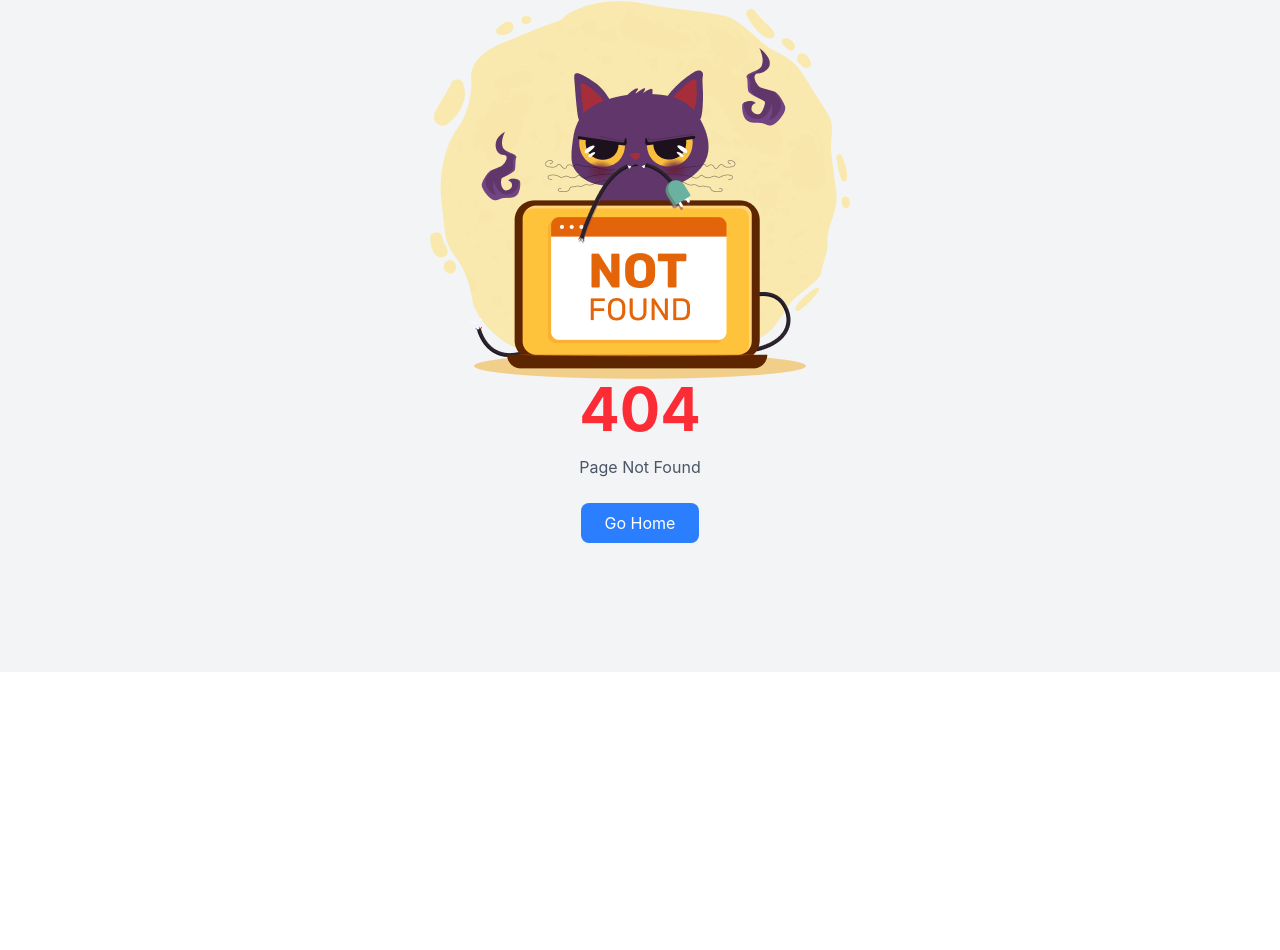
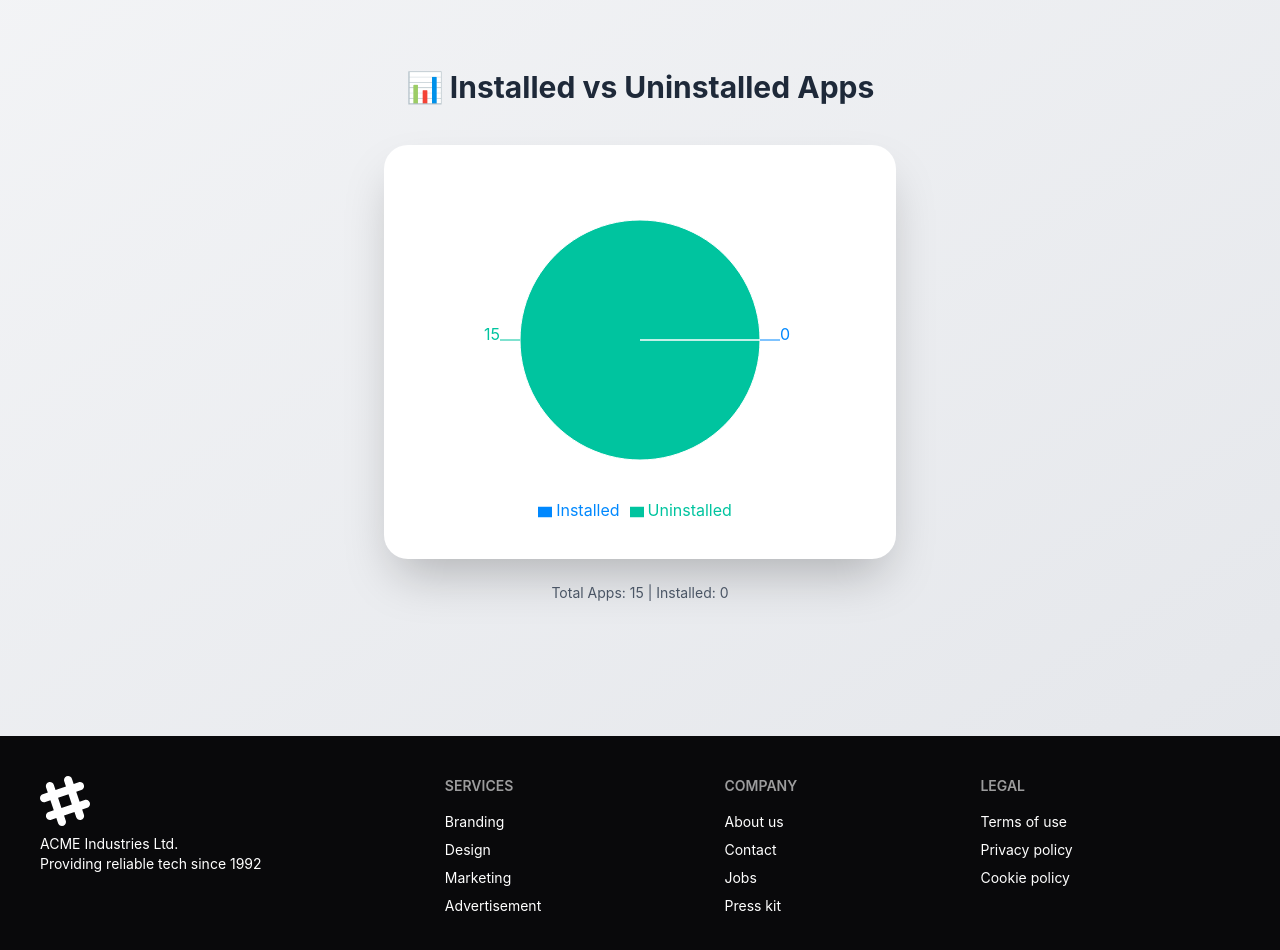
Before and after one commit to mdshantosharker/Ph-Play-Store, a React (Vite) app: page /dashboard in a window 1280 px wide. Before the commit this address had no page. Shown: the part 128-1078 px from the top of the page. Before the commit the page ends 800 px from the top, so only its background shows below. Built offline with nearby package versions, Linux system fonts and the light colour scheme.

Commit message:
complete project

```diff
--- a/package.json
+++ b/package.json
@@ -15,9 +15,11 @@
     "react": "^19.2.4",
     "react-dom": "^19.2.4",
     "react-icons": "^5.6.0",
+    "react-is": "^19.2.5",
     "react-router": "^7.14.0",
     "react-spinners": "^0.17.0",
     "react-toastify": "^11.0.5",
+    "recharts": "^3.8.1",
     "tailwindcss": "^4.2.2"
   },
   "devDependencies": {
--- a/src/Pages/Apps/Apps.jsx
+++ b/src/Pages/Apps/Apps.jsx
@@ -23,15 +23,15 @@ const Apps = () => {
   // console.log(apps);
 
   return (
-    <div className="bg-gray-200">
-      <div className="container mx-auto  py-10">
+    <div className="bg-gray-200 ">
+      <div className="container w-11/12 mx-auto  py-10">
         <div className="text-center">
           <h1 className="font-bold text-6xl">Our All Applications</h1>
           <p className="text-[#627382] mb-20 mt-4">
             Explore All Apps on the Market developed by us. We code for Millions
           </p>
         </div>
-        <div className="flex justify-between items-center mb-14">
+        <div className="flex flex-col md:flex-row justify-between items-center mb-14 gap-10">
           <h2 className="text-2xl font-bold ">({apps.length})Apps Found</h2>
 
           <label className="input">
@@ -59,7 +59,7 @@ const Apps = () => {
             <FadeLoader color="#862fe8" />
           </div>
         ) : (
-          <div className="grid grid-cols-1 md:grid-cols-3 lg:grid-cols-4 gap-10">
+          <div className="grid grid-cols-1  md:grid-cols-3 lg:grid-cols-4 gap-10">
             {apps.map((app) => (
               <AppsCard key={app.id} app={app}>
                 {app.title}
--- a/src/Pages/InstalledApps/InstalledApps.jsx
+++ b/src/Pages/InstalledApps/InstalledApps.jsx
@@ -1,6 +1,7 @@
 import React, { useContext } from "react";
 import { AppContext } from "../../context/AppContext";
 import { toast } from "react-toastify";
+import { Link } from "react-router";
 
 const InstalledApps = () => {
   const { installed, setInstalled } = useContext(AppContext);
@@ -10,6 +11,30 @@ const InstalledApps = () => {
     toast.error(`${app.title}`);
   };
   console.log(installed);
+  if (installed.length === 0) {
+    return (
+      <div className="min-h-screen flex flex-col items-center justify-center bg-gray-100 p-6 text-center">
+
+        <div className="text-6xl mb-4">📱</div>
+
+
+        <h1 className="text-3xl font-bold text-gray-700">No Apps Installed</h1>
+
+
+        <p className="text-gray-500 mt-2">
+          You haven’t installed any apps yet. Start exploring and install your
+          favorite apps!
+        </p>
+
+
+        <Link to={"/apps"}>
+          <button className="mt-6 px-6 py-3 bg-purple-500 text-white rounded-xl shadow-md hover:bg-purple-600 hover:scale-105 transition">
+            Browse Apps
+          </button>
+        </Link>
+      </div>
+    );
+  }
   return (
     <div className="min-h-screen bg-gray-100 p-6">
       <h1 className="text-3xl container mx-auto font-bold text-center mb-8">
--- /dev/null
+++ b/src/Pages/dashboard/DashBoard.jsx
@@ -0,0 +1,52 @@
+import React, { useContext } from "react";
+import { Legend, Pie, PieChart, ResponsiveContainer, Tooltip } from "recharts";
+import { AppContext } from "../../context/AppContext";
+import { useLoaderData } from "react-router";
+
+const DashBoard = () => {
+    const allApps = useLoaderData()
+    // console.log(allApps.length);
+  const { installed } = useContext(AppContext);
+//   console.log(installed);
+  const unInstalledApp = allApps.length-installed.length
+//   console.log(unInstalledApp);
+  const data = [
+    { name: "Installed", value: installed.length, fill: "#0088FE" },
+    { name: "Uninstalled", value: unInstalledApp, fill: "#00C49F" },
+  ];
+  return (
+    <div className="min-h-screen bg-linear-to-br from-gray-100 to-gray-200 flex flex-col items-center justify-center p-6">
+      <h2 className="font-bold text-3xl mb-10 text-gray-800 text-center">
+        📊 Installed vs Uninstalled Apps
+      </h2>
+
+      <div className="bg-white shadow-2xl rounded-3xl p-8 w-full max-w-lg">
+        <div className="w-full h-87.5">
+          <ResponsiveContainer width="100%" height="100%">
+            <PieChart>
+              <Pie
+                data={data}
+                dataKey="value"
+                nameKey="name"
+                cx="50%"
+                cy="50%"
+                outerRadius={120}
+                label
+              />
+
+              <Tooltip />
+              <Legend />
+            </PieChart>
+          </ResponsiveContainer>
+        </div>
+      </div>
+
+      {/* Bottom Info */}
+      <div className="mt-6 text-gray-600 text-sm text-center">
+        Total Apps: {allApps.length} | Installed: {installed.length}
+      </div>
+    </div>
+  );
+};
+
+export default DashBoard;
--- a/src/Routes/Routes.jsx
+++ b/src/Routes/Routes.jsx
@@ -5,6 +5,7 @@ import HomePage from "../Pages/Homepage/HomePage";
 import Apps from "../Pages/Apps/Apps";
 import InstalledApps from "../Pages/InstalledApps/InstalledApps";
 import AppDetails from "../Pages/AppDetails/AppDetails";
+import DashBoard from "../Pages/dashboard/DashBoard";
 export const router = createBrowserRouter([
   {
     path: "/",
@@ -25,6 +26,11 @@ export const router = createBrowserRouter([
         path: "/installedApps",
         element: <InstalledApps></InstalledApps>,
       },
+      {
+        path: "/dashboard",
+        loader: () => fetch("/data.json"),
+        element: <DashBoard></DashBoard>,
+      },
     ],
   },
   {
--- a/src/components/Shared/Footer.jsx
+++ b/src/components/Shared/Footer.jsx
@@ -2,7 +2,26 @@ import React from "react";
 
 const Footer = () => {
   return (
-    <footer className="footer sm:footer-horizontal bg-neutral text-neutral-content p-10">
+    <div className=" bg-neutral">
+      <footer className="footer container mx-auto sm:footer-horizontal  text-white p-10">
+        <aside>
+          <svg
+            width="50"
+            height="50"
+            viewBox="0 0 24 24"
+            xmlns="http://www.w3.org/2000/svg"
+            fillRule="evenodd"
+            clipRule="evenodd"
+            className="fill-current"
+          >
+            <path d="M22.672 15.226l-2.432.811.841 2.515c.33 1.019-.209 2.127-1.23 2.456-1.15.325-2.148-.321-2.463-1.226l-.84-2.518-5.013 1.677.84 2.517c.391 1.203-.434 2.542-1.831 2.542-.88 0-1.601-.564-1.86-1.314l-.842-2.516-2.431.809c-1.135.328-2.145-.317-2.463-1.229-.329-1.018.211-2.127 1.231-2.456l2.432-.809-1.621-4.823-2.432.808c-1.355.384-2.558-.59-2.558-1.839 0-.817.509-1.582 1.327-1.846l2.433-.809-.842-2.515c-.33-1.02.211-2.129 1.232-2.458 1.02-.329 2.13.209 2.461 1.229l.842 2.515 5.011-1.677-.839-2.517c-.403-1.238.484-2.553 1.843-2.553.819 0 1.585.509 1.85 1.326l.841 2.517 2.431-.81c1.02-.33 2.131.211 2.461 1.229.332 1.018-.21 2.126-1.23 2.456l-2.433.809 1.622 4.823 2.433-.809c1.242-.401 2.557.484 2.557 1.838 0 .819-.51 1.583-1.328 1.847m-8.992-6.428l-5.01 1.675 1.619 4.828 5.011-1.674-1.62-4.829z"></path>
+          </svg>
+          <p>
+            ACME Industries Ltd.
+            <br />
+            Providing reliable tech since 1992
+          </p>
+        </aside>
         <nav>
           <h6 className="footer-title">Services</h6>
           <a className="link link-hover">Branding</a>
@@ -24,6 +43,7 @@ const Footer = () => {
           <a className="link link-hover">Cookie policy</a>
         </nav>
       </footer>
+    </div>
   );
 };
 
--- a/src/components/Shared/Navbar.jsx
+++ b/src/components/Shared/Navbar.jsx
@@ -9,6 +9,7 @@ const Navbar = () => {
       <MyNavLink to={"/"}>Home</MyNavLink>
       <MyNavLink to={"/apps"}>Apps</MyNavLink>
       <MyNavLink to={"/installedApps"}>Installation</MyNavLink>
+      <MyNavLink to={"/dashboard"}>Dashboard</MyNavLink>
     </div>
   );
   return (
--- a/src/components/homepage/Banner.jsx
+++ b/src/components/homepage/Banner.jsx
@@ -31,7 +31,7 @@ const Banner = () => {
       </div>
 
       <div className="flex justify-center mt-10">
-        <img className="w-[50%]" src={hero} alt="" />
+        <img className="md:w-[50%] w-[90%]" src={hero} alt="" />
       </div>
     </div>
   );
--- a/src/components/homepage/Stats.jsx
+++ b/src/components/homepage/Stats.jsx
@@ -2,8 +2,51 @@ import React from "react";
 
 const Stats = () => {
   return (
-    <div className="bg-purple-500 h-[25vh] font-bold text-5xl text-center flex items-center justify-center">
-      Stats section
+    <div className="w-full bg-linear-to-r from-purple-600 to-violet-600 py-12 px-6  text-white">
+      <div className="max-w-5xl mx-auto">
+
+        <div className="text-center mb-10">
+          <h2 className="text-3xl md:text-4xl font-semibold tracking-tight">
+            Trusted By Millions, Built For You
+          </h2>
+        </div>
+
+
+        <div className="grid grid-cols-1 md:grid-cols-3 gap-8 text-center">
+
+          <div>
+            <div className="text-sm font-medium opacity-80 mb-1">
+              Total Downloads
+            </div>
+            <div className="text-5xl md:text-6xl font-bold mb-2">29.6M</div>
+            <div className=" text-sm font-medium flex items-center justify-center gap-1">
+              ↑ 21% More Than Last Month
+            </div>
+          </div>
+
+
+          <div>
+            <div className="text-sm font-medium opacity-80 mb-1">
+              Total Reviews
+            </div>
+            <div className="text-5xl md:text-6xl font-bold mb-2">906K</div>
+            <div className=" text-sm font-medium flex items-center justify-center gap-1">
+              ↑ 48% More Than Last Month
+            </div>
+          </div>
+
+
+          <div>
+            <div className="text-sm font-medium opacity-80 mb-1">
+              Active Apps
+            </div>
+            <div className="text-5xl md:text-6xl font-bold mb-2">132+</div>
+            <div className=" text-sm font-medium flex items-center justify-center gap-1">
+              31 More Will Launch
+            </div>
+          </div>
+        </div>
+      </div>
     </div>
   );
 };
--- a/src/components/homepage/TrendingApps.jsx
+++ b/src/components/homepage/TrendingApps.jsx
@@ -41,7 +41,7 @@ const TrendingApps = () => {
               );
             })} */}
 
-            {apps.slice(0, 9).map((app) => {
+            {apps.slice(0, 8).map((app) => {
               return (
                 <AppsCard key={app.id} app={app}>
                   {app.title}
--- a/src/ui/AppsCard/AppsCard.jsx
+++ b/src/ui/AppsCard/AppsCard.jsx
@@ -5,7 +5,7 @@ import { Link } from "react-router";
 
 const AppsCard = ({ app }) => {
   return (
-    <Link to={`/apps/${app.id}`} className="card bg-base-100  shadow-2xl ">
+    <Link to={`/apps/${app.id}`} className="card bg-base-100    shadow-2xl ">
       <figure>
         <img className=" w-52 mt-10 rounded-2xl" src={app.image} alt="Shoes" />
       </figure>
```
Also changed, not shown: src/Pages/AppDetails/AppDetails.jsx (+6 -6 lines), 1 other file (tests, documents, lock files or other folders). Lines whose indentation alone changed are shown as unchanged.
